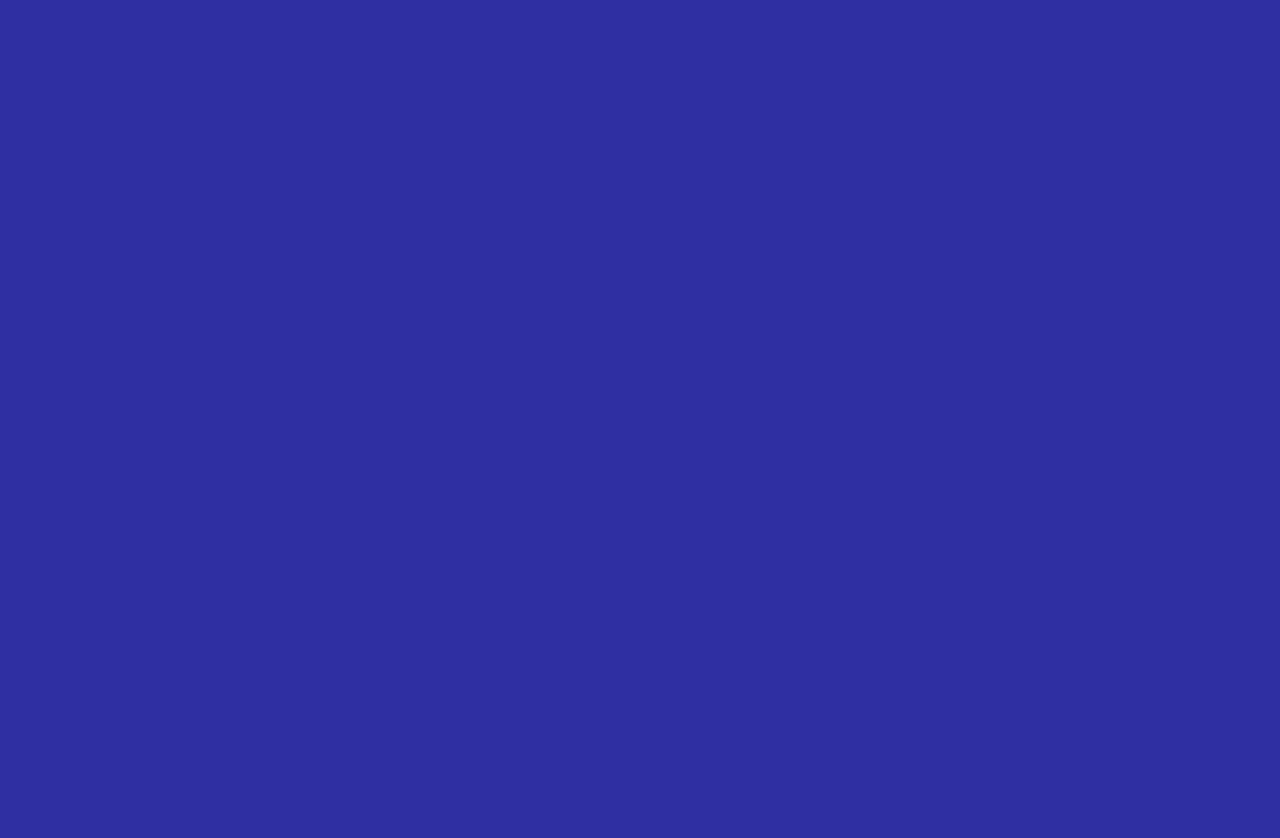
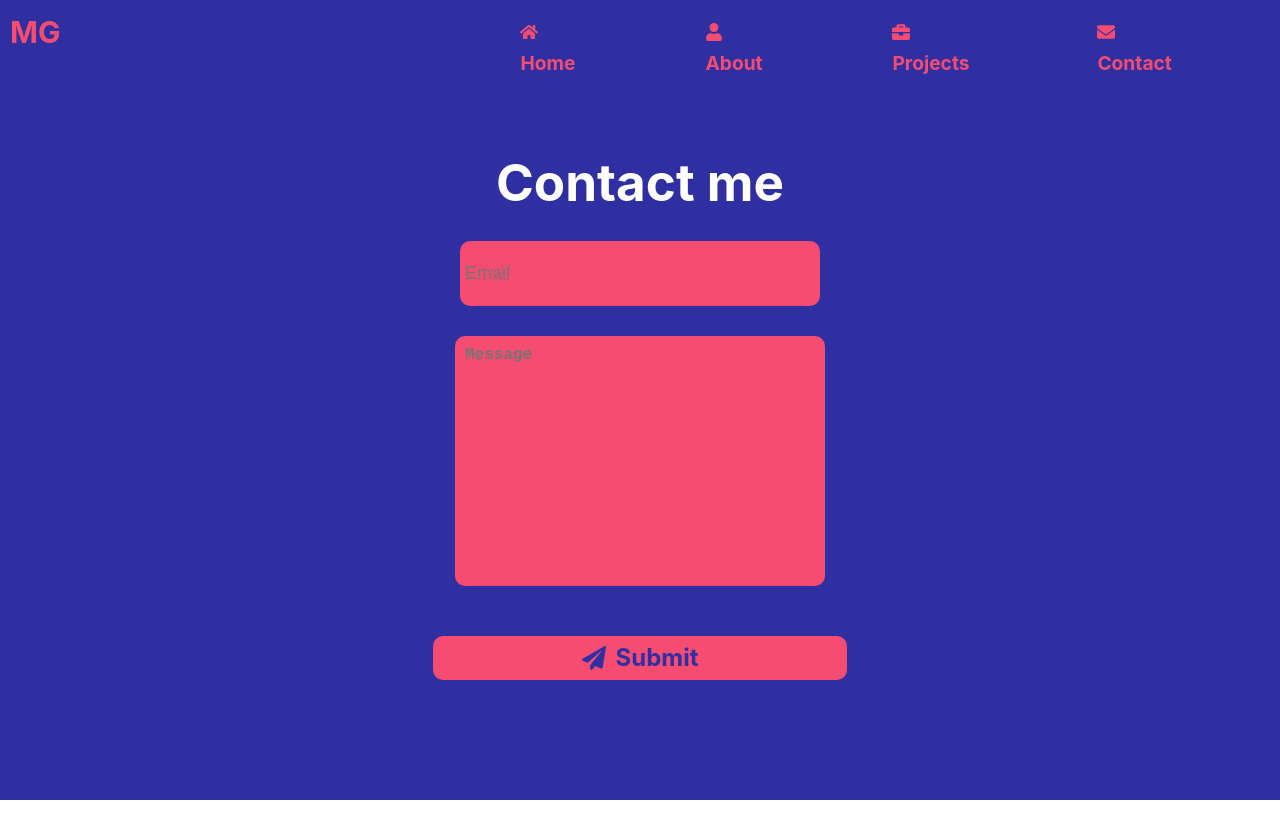
Before and after one commit to maryik/portfolio, a React (Vite) app: page /contact in a window 1280 px wide. Before the commit this address had no page. Shown: the top 838 px of the page. After the commit the page ends 800 px from the top, so only its background shows below. Built offline with nearby package versions, Linux system fonts and the light colour scheme.

Commit message:
create feedback form and contact page

```diff
--- a/src/App/App.jsx
+++ b/src/App/App.jsx
@@ -4,6 +4,7 @@ import Header from '../Header/Header.jsx';
 import Intro from '../Intro/Intro.jsx';
 import About from '../About/About.jsx';
 import Projects from '../Projects/Projects.jsx';
+import ContactMe from '../ContactMe/ContactMe.jsx';
 import mainLogo from '../assets/main.svg';
 import './App.css';
 
@@ -20,8 +21,9 @@ function AppContent() {
   const [overflow, setOverflow] = useState('auto');
 
   useEffect(() => {
-    if (location.pathname === '/') {
+    if (location.pathname === '/' || location.pathname === '/contact') {
       document.body.style.overflow = 'hidden';
+      document.body.style.height = '100vh';
       window.scrollTo(0, 0);
     }
     else if (location.pathname === '/projects') {
@@ -59,6 +61,12 @@ function AppContent() {
             <Projects />
           </>
         }/>
+        <Route path="/contact" element={
+          <>
+            <Header />
+            <ContactMe />
+          </>
+        } />
       </Routes>
     </div>
   );
--- a/src/Button/Button.css
+++ b/src/Button/Button.css
@@ -1,6 +1,7 @@
 .button{
     background-color: #F64C72;
-    margin-right: 30px;
+    margin-right: 10px;
+    margin-left: 10px;
     border-radius: 10px;
     padding: 7px 7px;
     font-size: 24px;
@@ -9,7 +10,7 @@
     display: flex;
   align-items: center;
   justify-content: center;
-  height: 100%;
+  height: 30px;
   border: none;
 }
 .button:hover{
--- a/src/Button/Button.jsx
+++ b/src/Button/Button.jsx
@@ -1,9 +1,9 @@
 import React from 'react';
 import './Button.css';
 import {Link} from 'react-router-dom'
-export default function Button({ButtonText, Icon, to}) {
+export default function Button({ButtonText, Icon, to, onClick}) {
     return(
-        <Link to={to} className="button">
+        <Link to={to} className="button" onClick={onClick}>
             {Icon}
             {ButtonText}
         </Link>
--- /dev/null
+++ b/src/ContactMe/ContactMe.css
@@ -0,0 +1,46 @@
+.contact-me{
+    position: absolute;
+    display: flex;
+    height: 70vh;
+    width: 40vw;
+    top: 50%;
+    left: 50%;
+    transform: translate(-50%, -50%);
+    flex-direction: column;
+    align-items: center;
+    justify-content: center;
+    color: #ffffff;
+}
+.input-email{
+    color: #ffffff;
+    padding: 5px;
+    font-size: large;
+    width: 350px;
+    height: 60px;
+    margin-bottom: 30px;
+    margin-top: 20px;
+    border: none;
+    border-radius: 10px;
+    background-color: #F64C72;
+}
+.input-email:focus{
+    outline: none;
+    box-shadow: 6px 9px 9px rgba(0, 0, 0, 0.5);
+}
+.input-message{
+    color: #ffffff;
+    font-size: large;
+    font-weight: bold;
+    padding: 10px;
+    resize: none;
+    width: 350px;
+    height: 250px;
+    margin-bottom: 10px;
+    border: none;
+    border-radius: 10px;
+    background-color: #F64C72;
+}
+.input-message:focus{
+    outline: none;
+    box-shadow: 6px 9px 9px rgba(0, 0, 0, 0.5);
+}
--- /dev/null
+++ b/src/ContactMe/ContactMe.jsx
@@ -0,0 +1,31 @@
+import React from 'react'
+import './ContactMe.css'
+import Button from '../Button/Button'
+import {FaPaperPlane} from 'react-icons/fa'
+
+export default function ContactMe() {
+    function handleButtonClick() {
+        const emailInput = document.querySelector(".input-email")
+        const messageInput = document.querySelector(".input-message").value
+
+        const email = emailInput.value
+        const message = messageInput
+
+        if(email==="" || !message==="") {
+            alert("Please fill in all the fields!")
+        }
+        else{
+            alert("Thank you for your message!")
+            emailInput.reset()
+            messageInput.reset()
+        }
+    }
+    return(
+        <div className="contact-me">
+            <h1 className='title-contact-me'>Contact me</h1>
+            <input type="email" placeholder="Email" className='input-email'/>
+            <textarea type="text" placeholder="Message" className='input-message'></textarea>
+            <Button ButtonText={'Submit'} Icon={<FaPaperPlane className='icon' />} onClick={handleButtonClick} />
+        </div>
+    )
+}
--- a/src/Intro/Intro.css
+++ b/src/Intro/Intro.css
@@ -8,7 +8,7 @@
     line-height: 0.5;
   }
   .buttons {
-    margin-top: 22%;
+    margin-top: 15%;
     display: flex;
     justify-content: space-between;
   }
```
